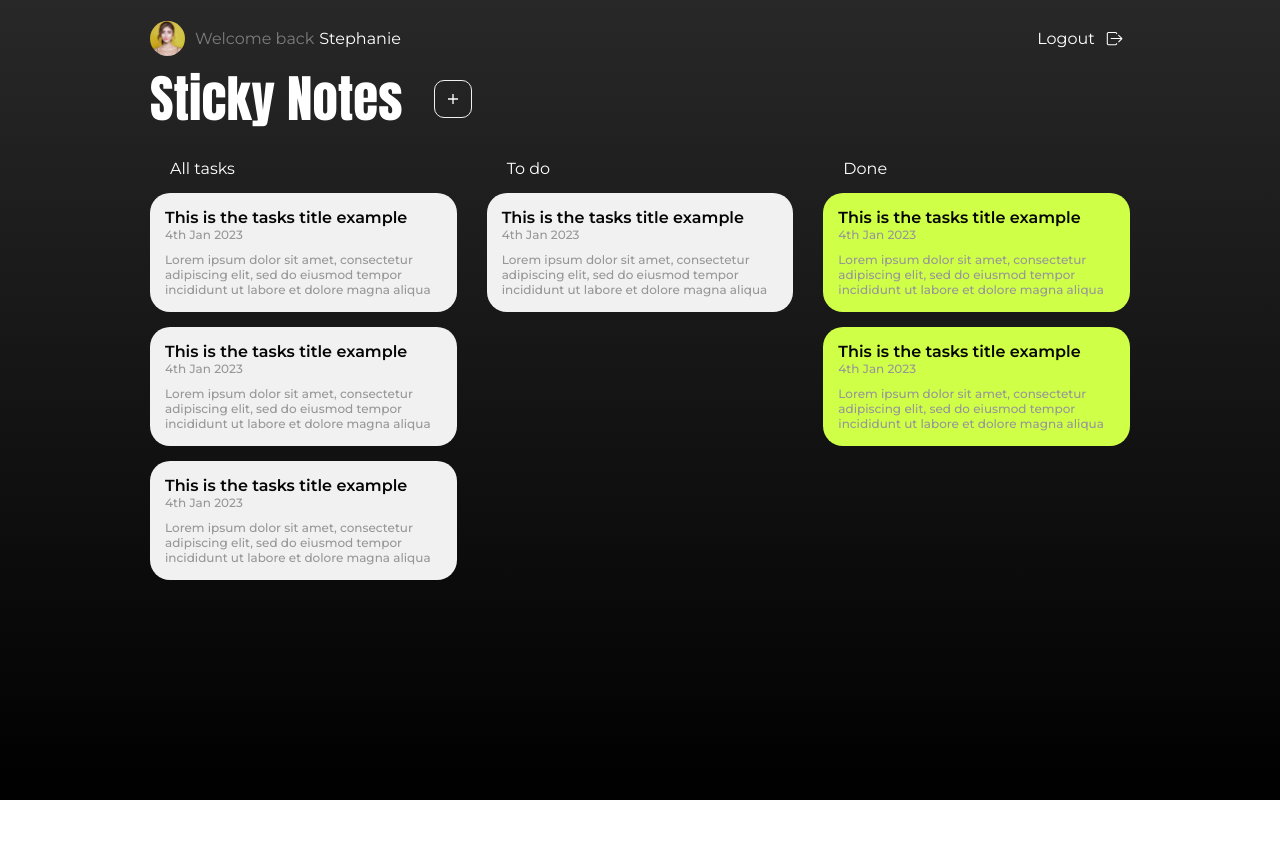
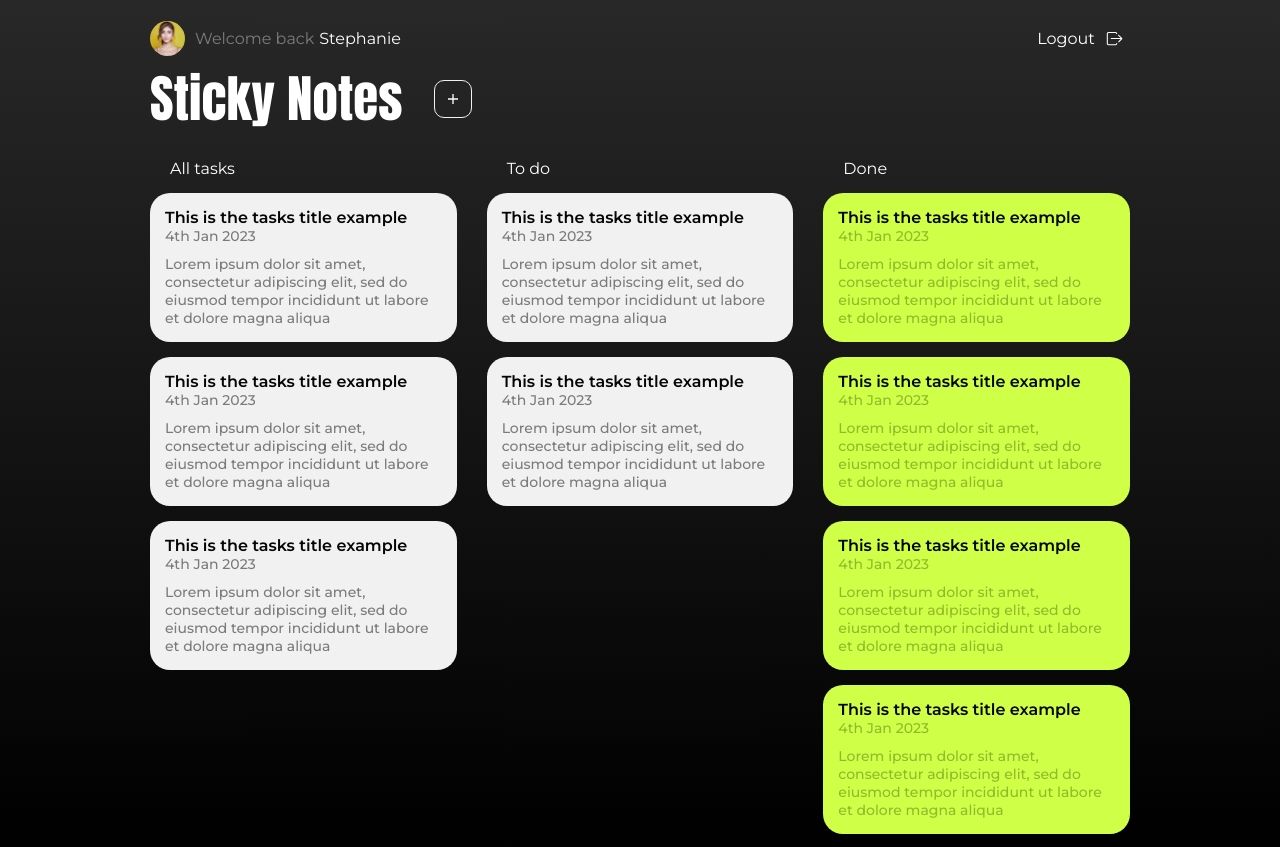
Before and after one commit to joejoyjoy/wish-list-frontend, a React (Vite) app: page / in a window 1280 px wide. Before the commit the page ends 800 px from the top, so only its background shows below. Built offline with nearby package versions, Linux system fonts and the light colour scheme.

Commit message:
Organized React Project: Changed position and added components

```diff
--- /dev/null
+++ b/src/components/Item.jsx
@@ -0,0 +1,19 @@
+import React, { Fragment } from 'react'
+import { StickyNote } from '../ui/GridContainer.styled'
+
+function Item() {
+
+    return (
+        <Fragment>
+            <StickyNote>
+                <span className='title'>This is the tasks title example</span>
+                <span className='date'>4th Jan 2023</span>
+                <span className='desc'>Lorem ipsum dolor sit amet, consectetur adipiscing elit,
+                    sed do eiusmod tempor incididunt ut labore et dolore magna aliqua</span>
+            </StickyNote>
+        </Fragment>
+    )
+
+}
+
+export default Item
--- a/src/main.jsx
+++ b/src/main.jsx
@@ -10,5 +10,5 @@ ReactDOM.createRoot(document.getElementById('root')).render(
     <ThemeProvider theme={Theme}>
       <App />
     </ThemeProvider>
-  </BrowserRouter>,
+  </BrowserRouter>
 )
--- /dev/null
+++ b/src/pages/Home/Header/Header.jsx
@@ -0,0 +1,30 @@
+import React from 'react'
+import Profile from '../../../assets/jpg/profile.jpg'
+import { Header, HeaderH1 } from '../../../ui/Header.styled'
+import { SectionProfile, ProfileDetails } from '../../../ui/SectionProfile.styled'
+import { SectionHeader } from '../../../ui/SectionHeader.styled'
+import { Button, AddButton } from '../../../ui/Button'
+import { IoIosLogOut, IoMdAdd } from "react-icons/io"
+
+function HomeHeader() {
+    return (
+        <Header>
+            <SectionProfile>
+                <ProfileDetails>
+                    <img src={Profile} alt="User Profile" />
+                    Welcome back<span> Stephanie</span>
+                </ProfileDetails>
+                <Button>
+                    Logout
+                    <IoIosLogOut size="1.2rem" />
+                </Button>
+            </SectionProfile>
+            <SectionHeader>
+                <HeaderH1>Sticky Notes</HeaderH1>
+                <AddButton><IoMdAdd /></AddButton>
+            </SectionHeader>
+        </Header>
+    )
+}
+
+export default HomeHeader
--- a/src/pages/Home/Home.jsx
+++ b/src/pages/Home/Home.jsx
@@ -1,82 +1,13 @@
 import React from 'react'
-import Profile from '../../assets/jpg/profile.jpg'
 import { Container } from '../../ui/Container.styled'
-import { Header, HeaderH1 } from '../../ui/Header.styled'
-import { SectionProfile, ProfileDetails } from '../../ui/SectionProfile.styled'
-import { SectionHeader } from '../../ui/SectionHeader.styled'
-import { Main } from '../../ui/Main.styled'
-import { GridContainer, GridItems, GridDoneItems, StickyNote } from '../../ui/GridContainer.styled'
-import { Button, AddButton } from '../../ui/Button'
-import { IoIosLogOut, IoMdAdd } from "react-icons/io"
+import HomeHeader from './Header/Header'
+import HomeMain from './Main/Main'
 
 function Home() {
     return (
         <Container>
-            <Header>
-                <SectionProfile>
-                    <ProfileDetails>
-                        <img src={Profile} alt="User Profile" />
-                        Welcome back<span> Stephanie</span>
-                    </ProfileDetails>
-                    <Button>
-                        Logout
-                        <IoIosLogOut size="1.2rem" />
-                    </Button>
-                </SectionProfile>
-                <SectionHeader>
-                    <HeaderH1>Sticky Notes</HeaderH1>
-                    <AddButton><IoMdAdd /></AddButton>
-                </SectionHeader>
-            </Header>
-            <Main>
-                <GridContainer>
-                    <GridItems>
-                        <h2>All tasks</h2>
-                        <StickyNote>
-                            <span className='title'>This is the tasks title example</span>
-                            <span className='date'>4th Jan 2023</span>
-                            <span className='desc'>Lorem ipsum dolor sit amet, consectetur adipiscing elit,
-                                sed do eiusmod tempor incididunt ut labore et dolore magna aliqua</span>
-                        </StickyNote>
-                        <StickyNote>
-                            <span className='title'>This is the tasks title example</span>
-                            <span className='date'>4th Jan 2023</span>
-                            <span className='desc'>Lorem ipsum dolor sit amet, consectetur adipiscing elit,
-                                sed do eiusmod tempor incididunt ut labore et dolore magna aliqua</span>
-                        </StickyNote>
-                        <StickyNote>
-                            <span className='title'>This is the tasks title example</span>
-                            <span className='date'>4th Jan 2023</span>
-                            <span className='desc'>Lorem ipsum dolor sit amet, consectetur adipiscing elit,
-                                sed do eiusmod tempor incididunt ut labore et dolore magna aliqua</span>
-                        </StickyNote>
-                    </GridItems>
-                    <GridItems>
-                        <h2>To do</h2>
-                        <StickyNote>
-                            <span className='title'>This is the tasks title example</span>
-                            <span className='date'>4th Jan 2023</span>
-                            <span className='desc'>Lorem ipsum dolor sit amet, consectetur adipiscing elit,
-                                sed do eiusmod tempor incididunt ut labore et dolore magna aliqua</span>
-                        </StickyNote>
-                    </GridItems>
-                    <GridDoneItems>
-                        <h2>Done</h2>
-                        <StickyNote>
-                            <span className='title'>This is the tasks title example</span>
-                            <span className='date'>4th Jan 2023</span>
-                            <span className='desc'>Lorem ipsum dolor sit amet, consectetur adipiscing elit,
-                                sed do eiusmod tempor incididunt ut labore et dolore magna aliqua</span>
-                        </StickyNote>
-                        <StickyNote>
-                            <span className='title'>This is the tasks title example</span>
-                            <span className='date'>4th Jan 2023</span>
-                            <span className='desc'>Lorem ipsum dolor sit amet, consectetur adipiscing elit,
-                                sed do eiusmod tempor incididunt ut labore et dolore magna aliqua</span>
-                        </StickyNote>
-                    </GridDoneItems>
-                </GridContainer>
-            </Main>
+            <HomeHeader />
+            <HomeMain />
         </Container>
     )
 }
--- /dev/null
+++ b/src/pages/Home/Main/Main.jsx
@@ -0,0 +1,33 @@
+import React, { useState } from 'react'
+import Item from '../../../components/Item'
+import { Main } from '../../../ui/Main.styled'
+import { GridContainer, GridItems, GridDoneItems } from '../../../ui/GridContainer.styled'
+
+function HomeMain() {
+    return (
+        <Main>
+            <GridContainer>
+                <GridItems>
+                    <h2>All tasks</h2>
+                    <Item />
+                    <Item />
+                    <Item />
+                </GridItems>
+                <GridItems>
+                    <h2>To do</h2>
+                    <Item />
+                    <Item />
+                </GridItems>
+                <GridDoneItems>
+                    <h2>Done</h2>
+                    <Item />
+                    <Item />
+                    <Item />
+                    <Item />
+                </GridDoneItems>
+            </GridContainer>
+        </Main>
+    )
+}
+
+export default HomeMain
--- a/src/ui/GlobalStyles.js
+++ b/src/ui/GlobalStyles.js
@@ -15,4 +15,20 @@ export const GlobalStyle = createGlobalStyle`
   background-repeat:no-repeat;
   min-height: 100%;
 }
+
+body {
+  scrollbar-color: #676767 #424242;
+
+  &::-webkit-scrollbar {
+    width: 12px;
+  }
+  &::-webkit-scrollbar-track {
+    background: #424242;
+  }
+  &::-webkit-scrollbar-thumb {
+    background-color: #676767;
+    border-radius: 6px;
+    border: 3px solid #424242;
+  }
+}
 `
--- a/src/ui/GridContainer.styled.js
+++ b/src/ui/GridContainer.styled.js
@@ -24,9 +24,17 @@ export const GridItems = styled.div`
 `;
 
 export const GridDoneItems = styled(GridItems)`
-div {
-background-color: ${({ theme }) => theme.colorPrimary};
-}
+  div {
+    background-color: ${({ theme }) => theme.colorPrimary};
+
+    & .date {
+      color: ${({ theme }) => theme.textColorSecondaryGreen};
+    }
+
+    & .desc {
+      color: ${({ theme }) => theme.textColorSecondaryGreen};
+    }
+  }
 `;
 
 export const StickyNote = styled.div`
@@ -45,7 +53,7 @@ export const StickyNote = styled.div`
   & .date {
     color: ${({ theme }) => theme.textColorSecondary};
     font-weight: 500;
-    font-size: 12px;
+    font-size: 14px;
     margin-bottom: 10px;
     display: block;
   }
@@ -53,7 +61,7 @@ export const StickyNote = styled.div`
   & .desc {
     color: ${({ theme }) => theme.textColorSecondary};
     font-weight: 500;
-    font-size: 12px;
+    font-size: 14px;
     display: block;
   }
 `;
--- a/src/ui/Theme.js
+++ b/src/ui/Theme.js
@@ -4,7 +4,8 @@ export const Theme = {
     colorInfo: '#7c7c7c',
 
     textColorPrimary: '#050505',
-    textColorSecondary: '#979797',
+    textColorSecondary: '#7B7B7B',
+    textColorSecondaryGreen: '#94B92A',
 
     backgroundColorDark: '#363636',
 }
```
Lines whose indentation alone changed are shown as unchanged.
